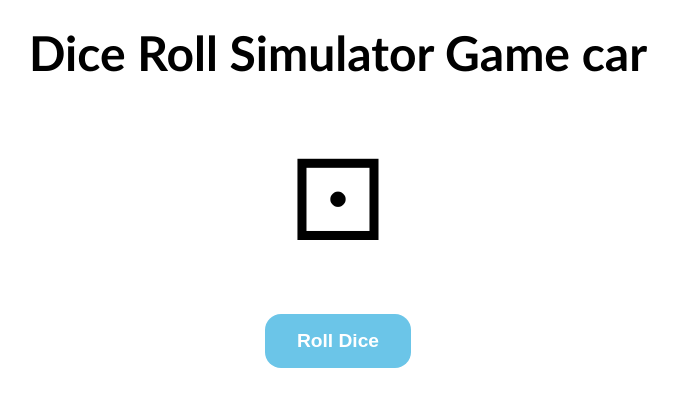
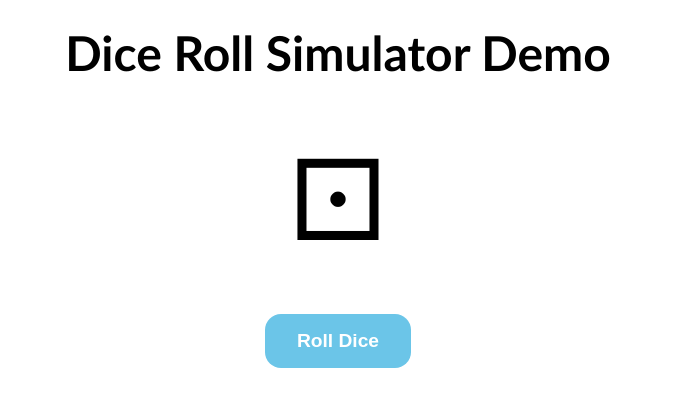
Before and after one commit to niranjanyadav2004/Dice-Game, a plain HTML site: page Dice Game/index.html in a window 1280 px wide. Shown: the whole page, without its empty margins (302-980 px from the left). Drawn offline with Linux system fonts and the light colour scheme.

Commit message:
Update index.html

```diff
--- a/Dice Game/index.html
+++ b/Dice Game/index.html
@@ -8,7 +8,7 @@
 </head>
 <body>
 
-     <h1>Dice Roll Simulator Game car</h1>
+     <h1>Dice Roll Simulator Demo</h1>
 
      <div class="dice" id="dice">&#9856;</div>
 
```
